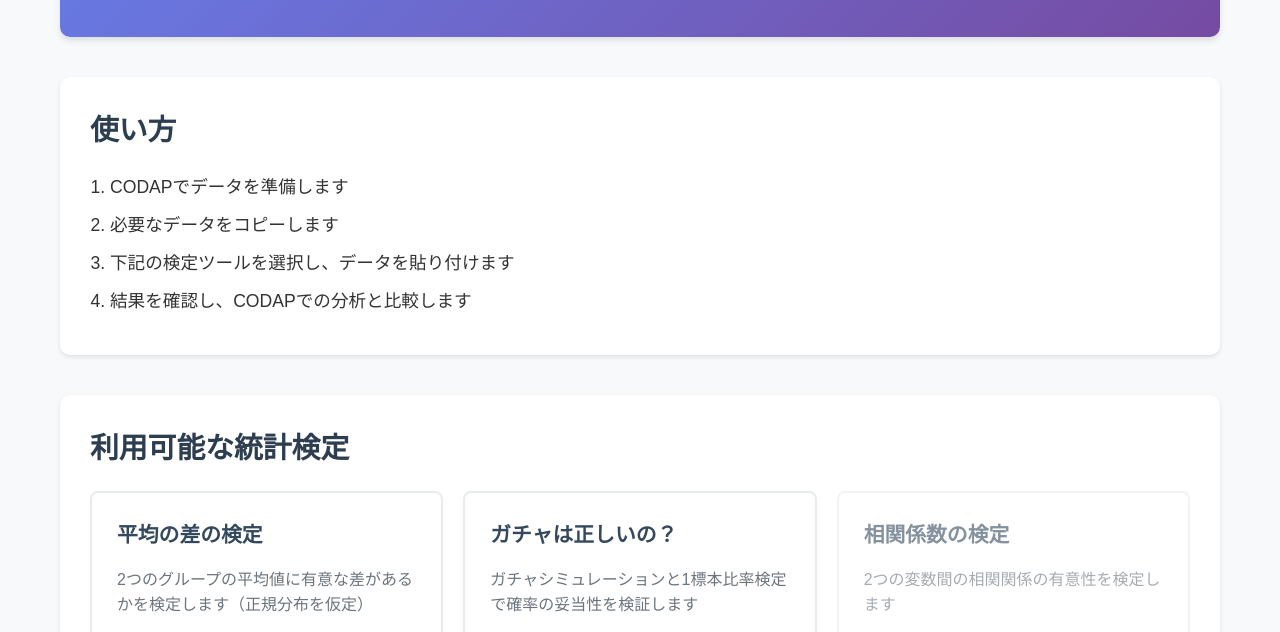
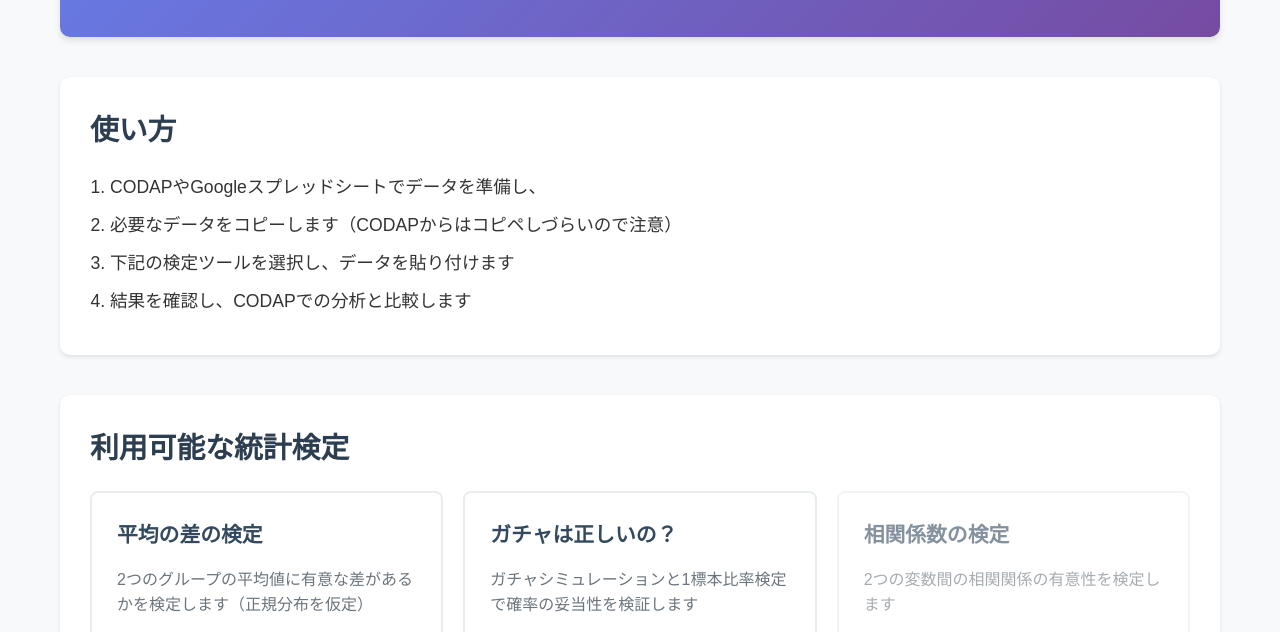
Before and after one commit to ggszk/ds_for_students, a plain HTML site: page index.html in a window 1280 px wide. Shown: the part 168-800 px from the top of the page. Drawn offline with Linux system fonts and the light colour scheme.

Commit message:
文言を修正

```diff
--- a/index.html
+++ b/index.html
@@ -17,8 +17,8 @@
             <section class="intro">
                 <h2>使い方</h2>
                 <ol>
-                    <li>CODAPでデータを準備します</li>
-                    <li>必要なデータをコピーします</li>
+                    <li>CODAPやGoogleスプレッドシートでデータを準備し、</li>
+                    <li>必要なデータをコピーします（CODAPからはコピペしづらいので注意）</li>
                     <li>下記の検定ツールを選択し、データを貼り付けます</li>
                     <li>結果を確認し、CODAPでの分析と比較します</li>
                 </ol>
```
